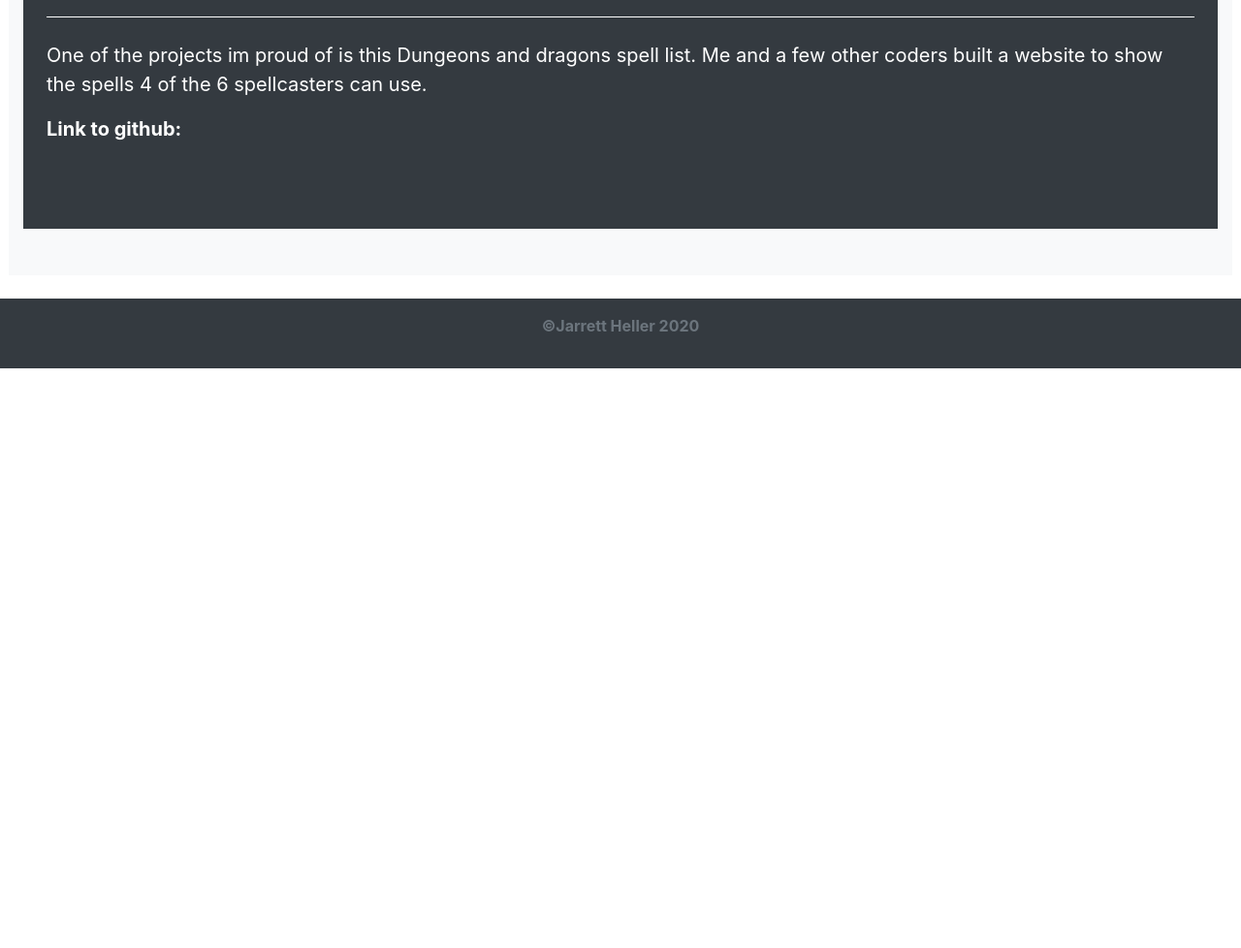
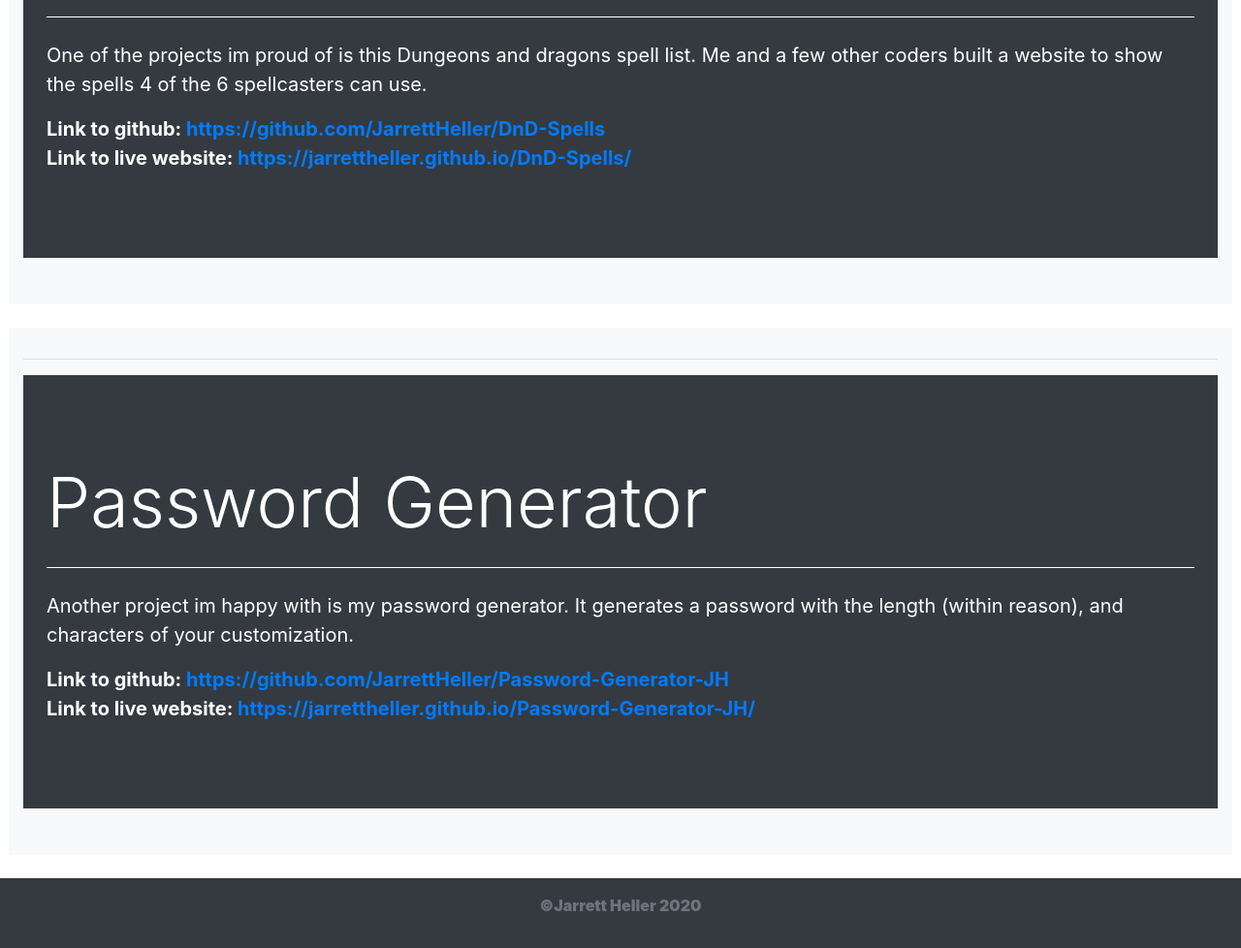
Before and after one commit to JarrettHeller/Better-Portfolio, a plain HTML site: page portfolio.html in a window 1280 px wide. Shown: the part 840-1818 px from the top of the page at 97% size. Before the commit the page ends 1220 px from the top, so only its background shows below. Drawn offline with nearby package versions, Linux system fonts and the light colour scheme.

Commit message:
Added Project 1 and one of the 2 exemplary projects

```diff
--- a/portfolio.html
+++ b/portfolio.html
@@ -59,13 +59,33 @@
                   <h1 class="display-3">DnD spells</h1>
                   <hr class="my-4 border-white">
                   <p class="lead"><strong> One of the projects im proud of is this Dungeons and dragons spell list. Me and a few other coders built a website to show the spells 4 of the 6 spellcasters can use.
-                    <p class="lead"><strong>Link to github:
+                    <p class="lead"><strong>Link to github: <a href="https://github.com/JarrettHeller/DnD-Spells"> https://github.com/JarrettHeller/DnD-Spells</a>
+                      <br> Link to live website: <a href="https://jarrettheller.github.io/DnD-Spells/"> https://jarrettheller.github.io/DnD-Spells/</a>
                   </strong></p>
                 </div>
               </div>
           </div>
       </div>
   </main>
+
+  <main class="m-4 container-xs">
+    <div class="row">
+        <div class="py-3 col-sm-12 bg-light">
+            <hr>
+            <!--added more info-->
+            <div class="jumbotron jumbotron-fluid bg-dark text-white">
+              <div class="m-4 container-xs">
+                <h1 class="display-3">Password Generator</h1>
+                <hr class="my-4 border-white">
+                <p class="lead"><strong> Another project im happy with is my password generator. It generates a password with the length (within reason), and characters of your customization.
+                  <p class="lead"><strong>Link to github: <a href="https://github.com/JarrettHeller/Password-Generator-JH"> https://github.com/JarrettHeller/Password-Generator-JH</a>
+                    <br> Link to live website: <a href="https://jarrettheller.github.io/Password-Generator-JH/"> https://jarrettheller.github.io/Password-Generator-JH/</a>
+                </strong></p>
+              </div>
+            </div>
+        </div>
+    </div>
+</main>
 
     <!--Footer Content-->
     <footer class="footer mt-auto py-3 bg-dark">
```
